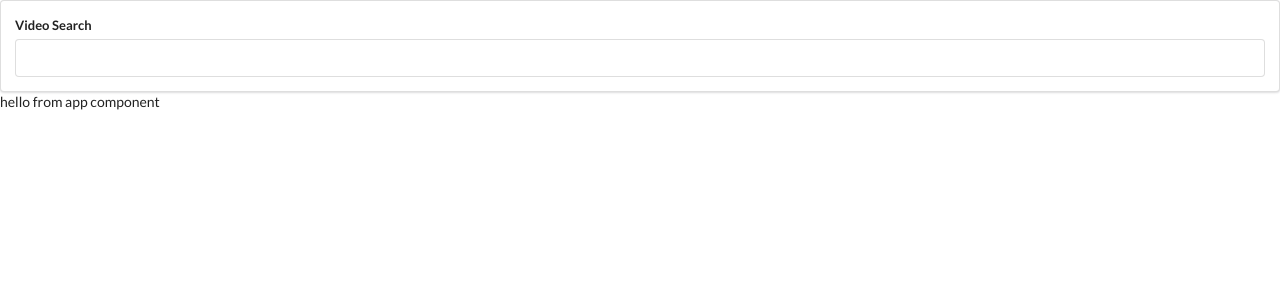
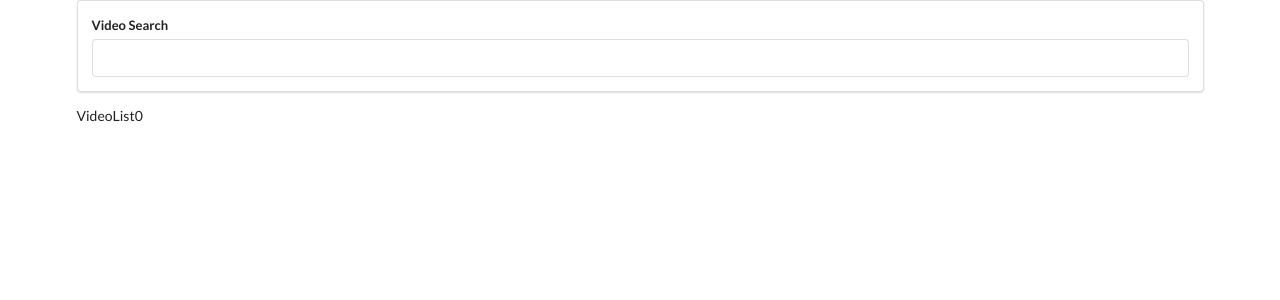
Before and after one commit to jayanta-developer/youtube, a React (Create React App) app: page / in a window 1280 px wide. Shown: the top 300 px of the page. Built offline with nearby package versions, Linux system fonts and the light colour scheme.

Commit message:
made connection  with YouTube api and create video list component

```diff
--- a/package.json
+++ b/package.json
@@ -6,6 +6,7 @@
     "@testing-library/jest-dom": "^5.16.5",
     "@testing-library/react": "^13.4.0",
     "@testing-library/user-event": "^13.5.0",
+    "axios": "^1.1.3",
     "react": "^18.2.0",
     "react-dom": "^18.2.0",
     "react-scripts": "5.0.1",
@@ -17,7 +18,6 @@
     "test": "react-scripts test",
     "eject": "react-scripts eject"
   },
-
   "browserslist": {
     "production": [
       ">0.2%",
--- /dev/null
+++ b/src/api/YouTubeApi.js
@@ -0,0 +1,11 @@
+import axios from "axios";
+const KEY = "AIzaSyAnUFEkzdxI8rZ9OJOzNepZ8w8ku0yndcw";
+
+export default axios.create({
+  baseURL: "https://www.googleapis.com/youtube/v3",
+  params: {
+    part: "snippet",
+    maxResults: 5,
+    key: KEY,
+  },
+});
--- /dev/null
+++ b/src/component/VideoList.jsx
@@ -0,0 +1,6 @@
+
+export default function VideoList(props) {
+  return (
+    <div>VideoList{props.videos.length}</div>
+  )
+}
--- a/src/component/app.jsx
+++ b/src/component/app.jsx
@@ -1,14 +1,33 @@
 import React from "react";
-import ReactDOM from "react-dom";
-import SearchBar from "./searchBar";
+import YouTubeApi from "../api/YouTubeApi";
 
-const App = () => {
-  return (
-    <div>
-      <SearchBar />
-      hello from app component
-    </div>
-  );
+//Components
+import SearchBar from "./SearchBar";
+import VideoList from "./VideoList";
+
+
+class App extends React.Component {
+  state = { video: [] }
+
+  onTermSubmit = async (term) => {
+    const response = await YouTubeApi.get('/search', {
+      params: {
+        q: term
+      }
+    })
+    this.setState({ video: response.data.items })
+  }
+
+  render() {
+    return (
+      <div className="ui container">
+        <SearchBar onFromSubmit={this.onTermSubmit} />
+        <VideoList videos={this.state.video}/>
+
+      </div>
+    );
+  }
+
 };
 
 export default App;
--- a/src/component/searchBar.jsx
+++ b/src/component/searchBar.jsx
@@ -1,15 +1,25 @@
 import React from "react";
 
-class SearchBar extends React.Component{
-  render(){
-    return(
+class SearchBar extends React.Component {
+  state = { term: "" }
+
+  fromSubmit = e => {
+    e.preventDefault();
+    this.props.onFromSubmit(this.state.term)
+  }
+
+  render() {
+    return (
       <div className="search-bar ui segment">
-        <form className="ui form">
+        <form className="ui form" onSubmit={this.fromSubmit}>
           <div className="field">
             <label> Video Search</label>
-            <input/>
+            <input value={this.state.term}
+              onChange={(e) => {
+                this.setState({ term: e.target.value })
+              }}
+            />
           </div>
-
         </form>
       </div>
     )
--- a/src/index.js
+++ b/src/index.js
@@ -1,6 +1,6 @@
 import React from "react";
 import ReactDOM from "react-dom/client";
-import App from "./component/app"
+import App from "./component/App"
 
 
 
```
Also changed, not shown: 1 other file (tests, documents, lock files or other folders).
